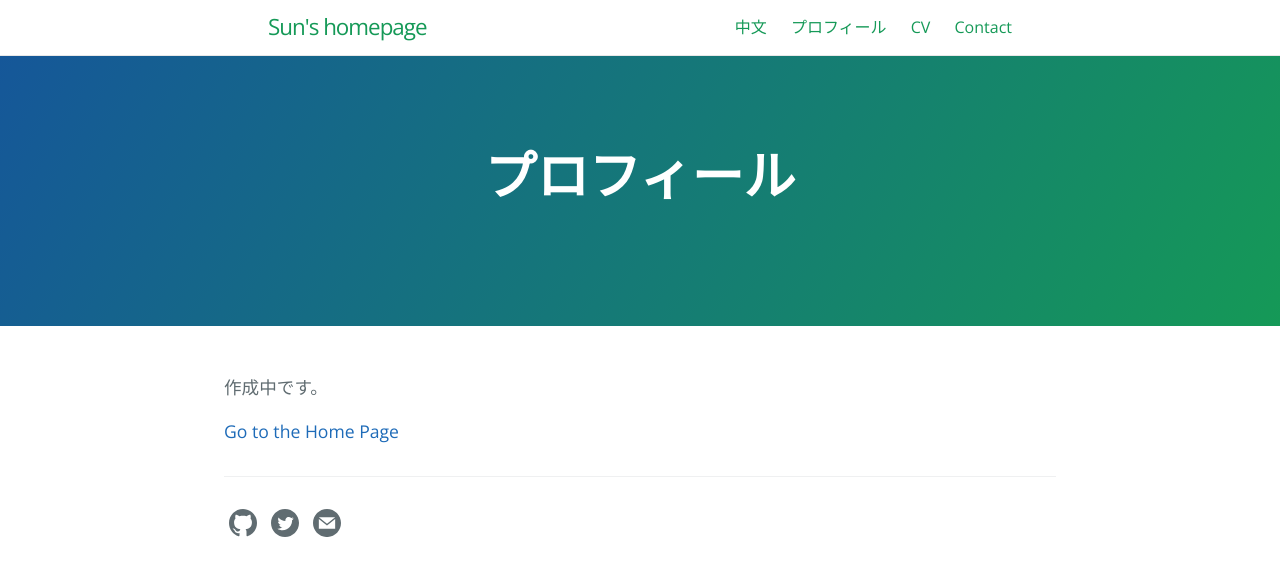
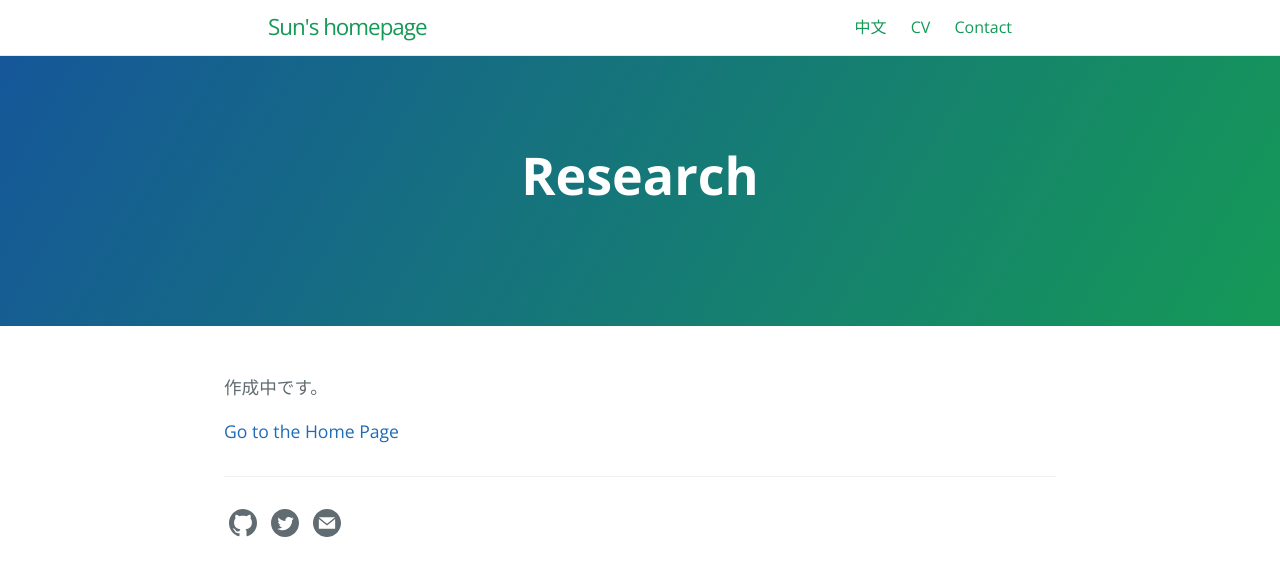
Before and after one commit to sonyuushin/sonyuushin.github.io, a Jekyll site: the page built from now.md, in a window 1280 px wide. Shown: the top 576 px of the page. Built offline with Jekyll 4.4.1, drawn with Linux system fonts in a browser that asks for light colours.

Commit message:
Update now.md

```diff
--- a/now.md
+++ b/now.md
@@ -1,9 +1,9 @@
 ---
 layout: page
-title: プロフィール
+title: Research
 tagline:
-permalink: /nihongo.html
-ref: now
+permalink: /research.html
+ref: research
 order: 2
 ---
 
```
